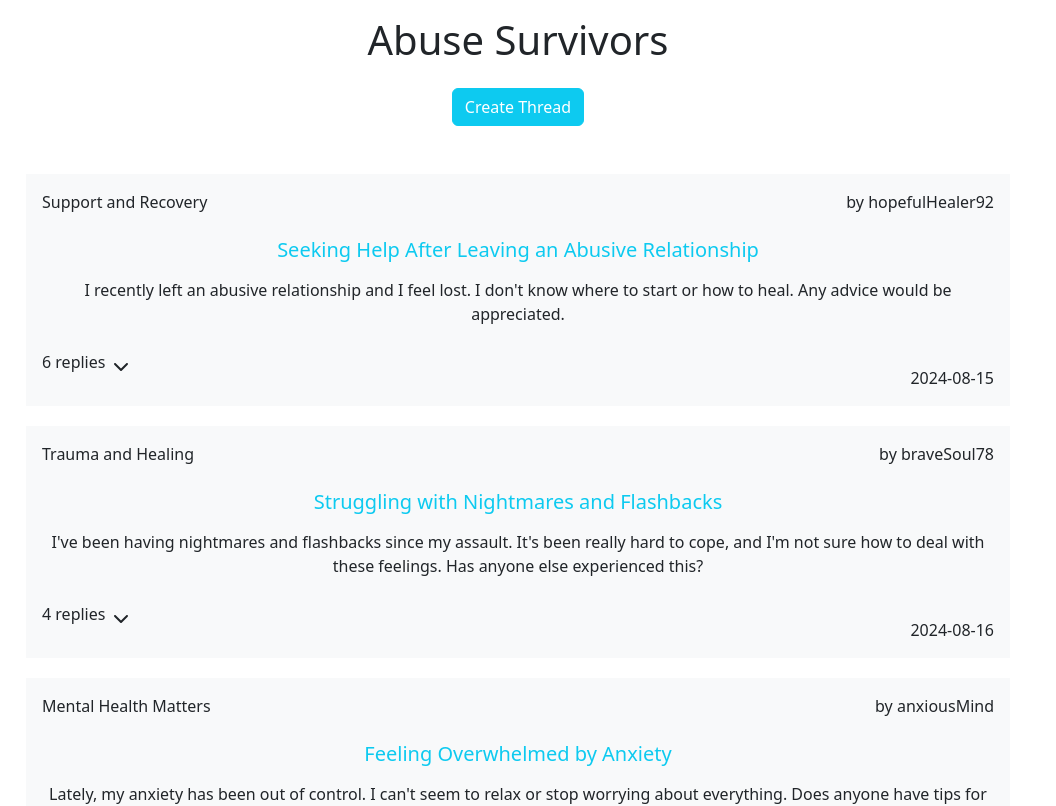
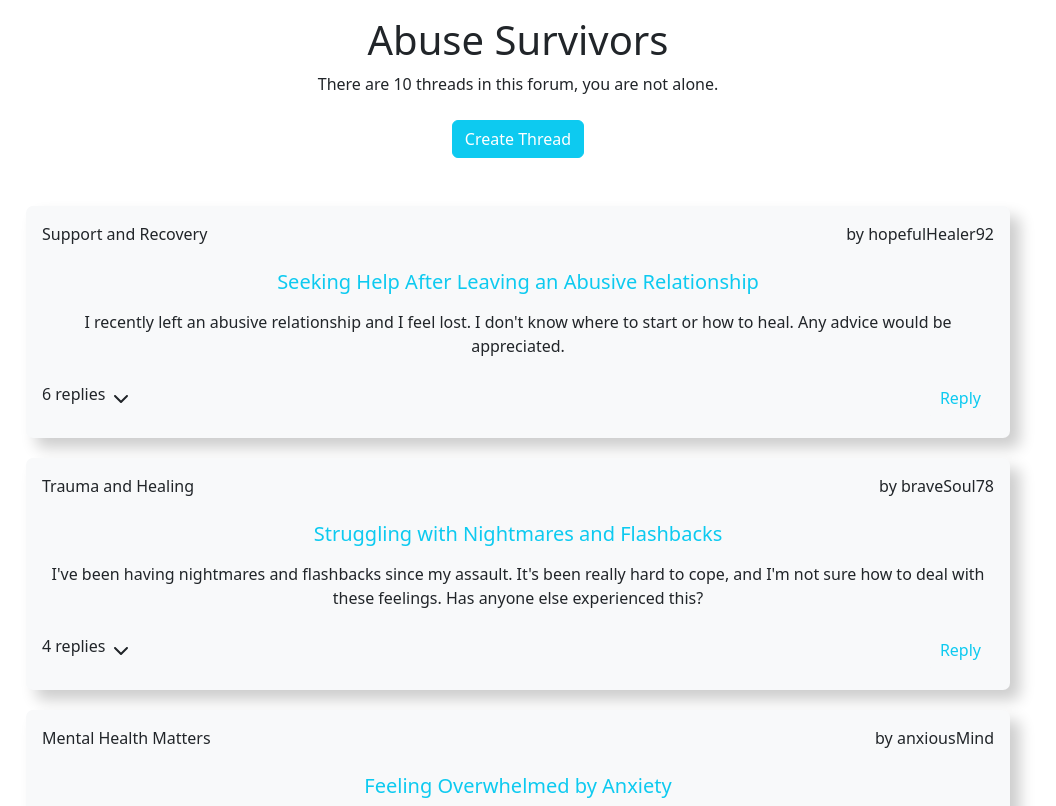
Before and after one commit to Gavinp14/TheSafeZone, a React (Create React App) app in the folder client/: page /forums/1 in a window 1280 px wide. Shown: the top 806 px of the page, without its empty margins (122-1178 px from the left). Built offline with nearby package versions, Linux system fonts and the light colour scheme.

Commit message:
added stuff to cards and added componenets to work on tm

```diff
--- a/client/src/components/Card/CommunityCard.js
+++ b/client/src/components/Card/CommunityCard.js
@@ -13,7 +13,7 @@ function CommunityCard({ id, title, postCount }) {
     <div className="card bg-info text-white" onClick={handleClick}>
       <div className="card-body d-flex flex-column justify-content-between">
         <h5 className="card-title position-relative">{title}</h5>
-        <p className="card-text text-center mb-2">{postCount} posts</p>
+        <p className="card-text text-center mb-2">{postCount} threads</p>
       </div>
     </div>
   );
--- a/client/src/components/CreateThreadModal/CreateThreadModal.js
+++ b/client/src/components/CreateThreadModal/CreateThreadModal.js
@@ -46,7 +46,7 @@ function CreateThreadModal({ isOpen, onRequestClose, onAddThread }) {
       <form onSubmit={handleSubmit}>
         <div className="mb-3">
           <label htmlFor="username" className="form-label">
-            Username
+            Display Name
           </label>
           <input
             type="text"
--- a/client/src/components/Thread/Thread.js
+++ b/client/src/components/Thread/Thread.js
@@ -33,6 +33,9 @@ function Thread({ id, forum, username, title, text, timestamp, replies }) {
               icon={isDropdownOpen ? faChevronUp : faChevronDown}
               className="dropdown-icon"
             />
+            <button className="btn btn-light text-info position-absolute bottom-o end-0 m-3">
+              Reply
+            </button>
           </div>
           {isDropdownOpen && (
             <div className="dropdown-content mt-2">
@@ -40,9 +43,6 @@ function Thread({ id, forum, username, title, text, timestamp, replies }) {
             </div>
           )}
         </div>
-        <p className="card-timestamp position-absolute bottom-0 end-0 m-3">
-          {timestamp}
-        </p>
       </div>
     </div>
   );
--- a/client/src/components/Thread/thread.css
+++ b/client/src/components/Thread/thread.css
@@ -1,6 +1,8 @@
 .thread-card {
     transition: all 0.3s ease; /* Smooth transition */
     overflow: hidden; /* Hide overflow */
+    box-shadow: 10px 10px 15px rgba(0, 0, 0, 0.2);
+    border-radius: 7px;
   }
 
   .thread-card.expanded {
--- a/client/src/components/ThreadGrid/ThreadGrid.js
+++ b/client/src/components/ThreadGrid/ThreadGrid.js
@@ -117,9 +117,13 @@ function ThreadGrid() {
 
   return (
     <>
+      <p>
+        There are {threadData.length} threads in this forum, you are not alone.
+      </p>
+
       <button
         type="button"
-        className="btn btn-info text-white mt-3"
+        className="btn btn-info text-white mt-2"
         onClick={openModal}
         onAddThread={handleAddThread}
       >
```
